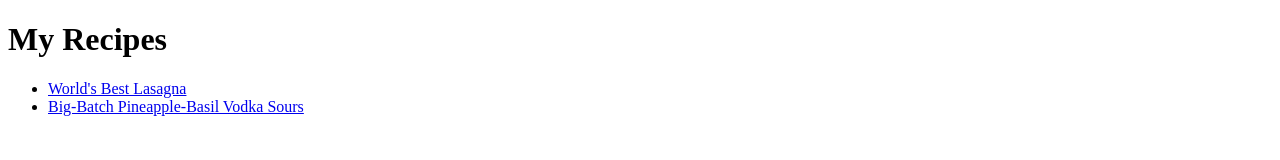
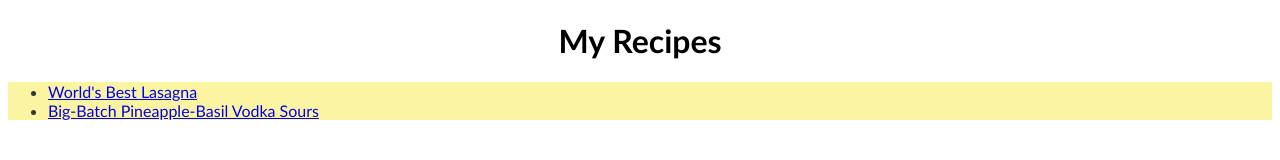
Before and after one commit to yhcyc5/odin-recipes, a plain HTML site: page index.html in a window 1280 px wide. Drawn offline with Linux system fonts and the light colour scheme.

Commit message:
Update CSS

```diff
--- /dev/null
+++ b/css/style.css
@@ -0,0 +1,12 @@
+body {
+  font-family: "Trebuchet MS", Arial, sans-serif;
+}
+
+div {
+  color: rgb(54, 55, 44);
+  background-color: rgb(251, 245, 161);
+}
+
+h1 {
+  text-align: center;
+}
--- a/index.html
+++ b/index.html
@@ -3,14 +3,16 @@
 <head>
     <meta charset="UTF-8">
     <title>My Recipes</title>
+    <link rel="stylesheet" href="css/style.css">
 </head>
 <body>
     <h1>My Recipes</h1>
-    <ul>
-        <li><a href="recipes/lasagna.html" target="_blank">World's Best Lasagna</a></li>
-        <li><a href="recipes/vodka-sours.html" target="_blank">Big-Batch Pineapple-Basil Vodka Sours</a></li>
-    </ul>
-
+    <div>
+        <ul>
+            <li><a href="recipes/lasagna.html" target="_blank">World's Best Lasagna</a></li>
+            <li><a href="recipes/vodka-sours.html" target="_blank">Big-Batch Pineapple-Basil Vodka Sours</a></li>
+        </ul>
+    </div>
 
 </body>
 </html>
```
